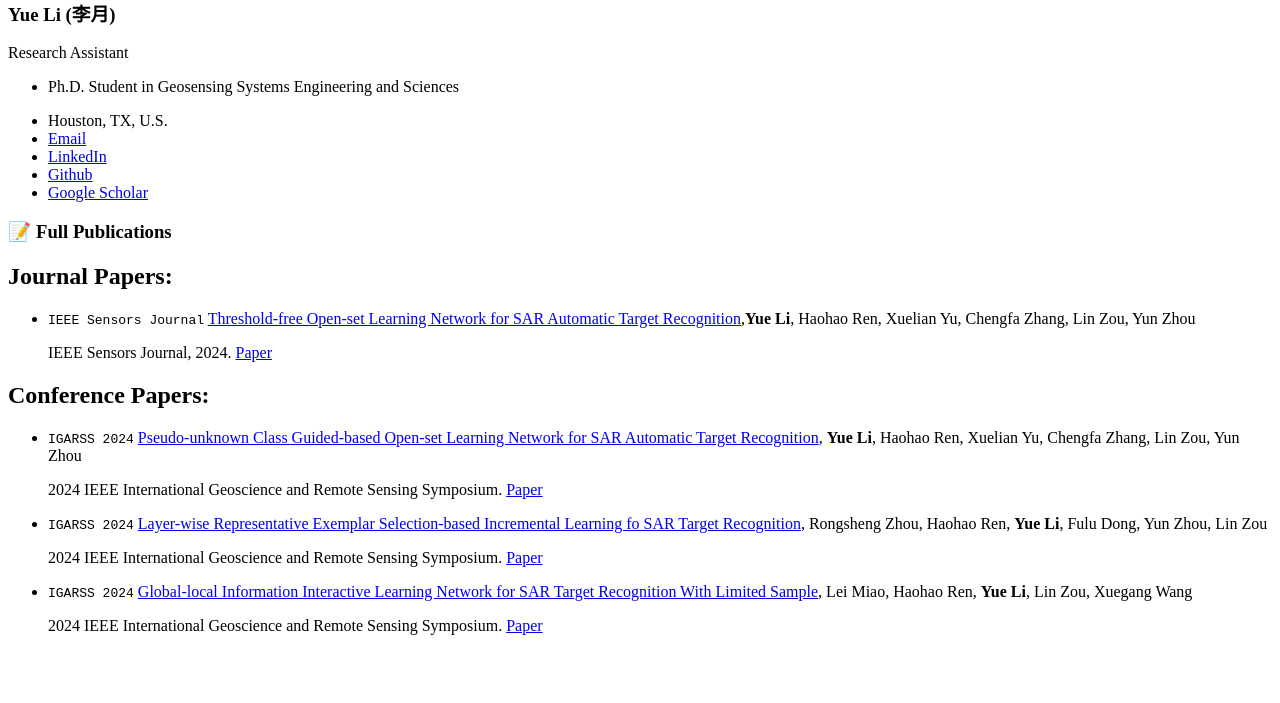
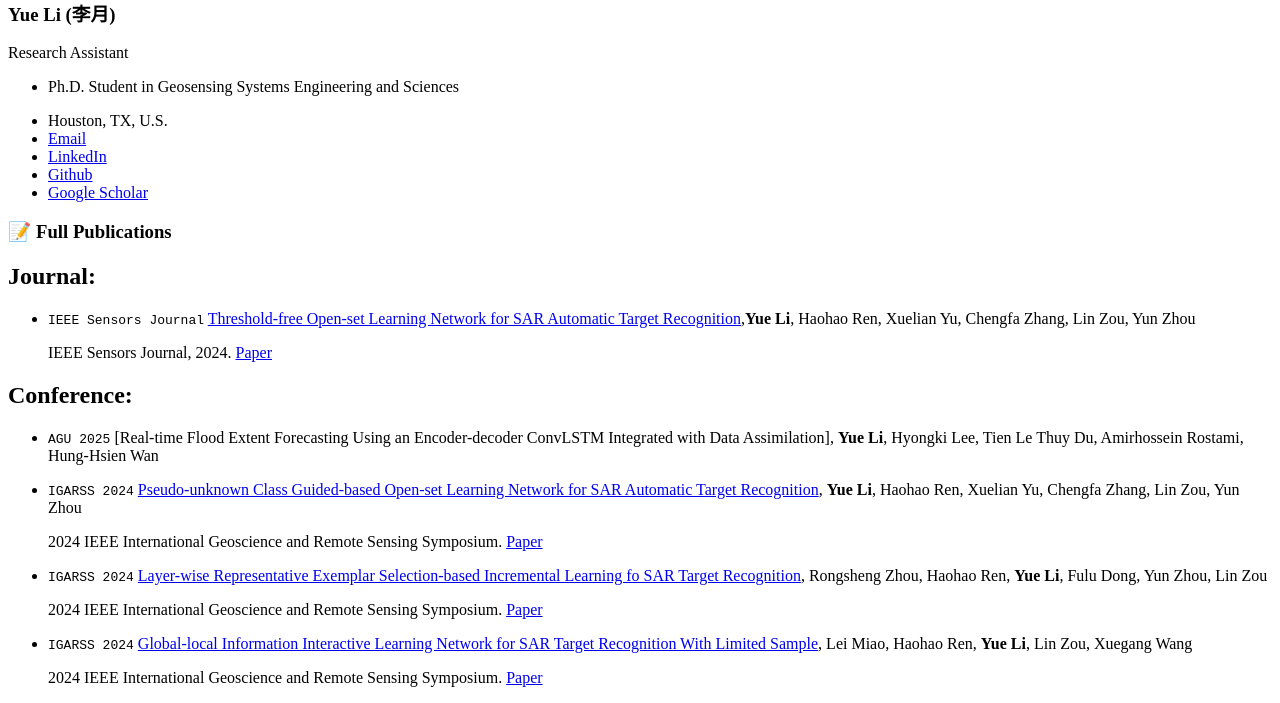
Before and after one commit to LunaLeeYue/LunaLeeYue.github.io, a Jekyll site: the page built from _pages/includes/pub.md, in a window 1280 px wide. Shown: the part 490-1193 px from the top of the page. Built offline with Jekyll 4.4.1, drawn with Linux system fonts in a browser that asks for light colours; our own code applies the rules of GitHub Pages for plain Markdown files; before the commit the page ends 1141 px from its top, so only the background shows below that.

Commit message:
Update publication sections and formatting

```diff
--- a/_pages/includes/pub.md
+++ b/_pages/includes/pub.md
@@ -1,12 +1,13 @@
 # 📝 Full Publications
 
-## Journal Papers:
+## Journal:
 
 * ``IEEE Sensors Journal`` [Threshold-free Open-set Learning Network for SAR Automatic Target Recognition](../../papers/Threshold-free Open-set Learning Network for SAR Automatic Target Recognition.pdf),**Yue Li**, Haohao Ren, Xuelian Yu, Chengfa Zhang, Lin Zou, Yun Zhou
 
   IEEE Sensors Journal, 2024. [Paper](../../papers/Threshold-free Open-set Learning Network for SAR Automatic Target Recognition.pdf)
 
-## Conference Papers:
+## Conference:
+* ``AGU 2025`` [Real-time Flood Extent Forecasting Using an Encoder-decoder ConvLSTM Integrated with Data Assimilation], **Yue Li**, Hyongki Lee, Tien Le Thuy Du, Amirhossein Rostami, Hung-Hsien Wan
 
 - ``IGARSS 2024`` [Pseudo-unknown Class Guided-based Open-set Learning Network for SAR Automatic Target Recognition](../../papers/Pseudo-unknown Class Guided-based Open-set Learning Network for SAR Automatic Target Recognition.pdf), **Yue Li**, Haohao Ren, Xuelian Yu, Chengfa Zhang, Lin Zou, Yun Zhou
 
```
